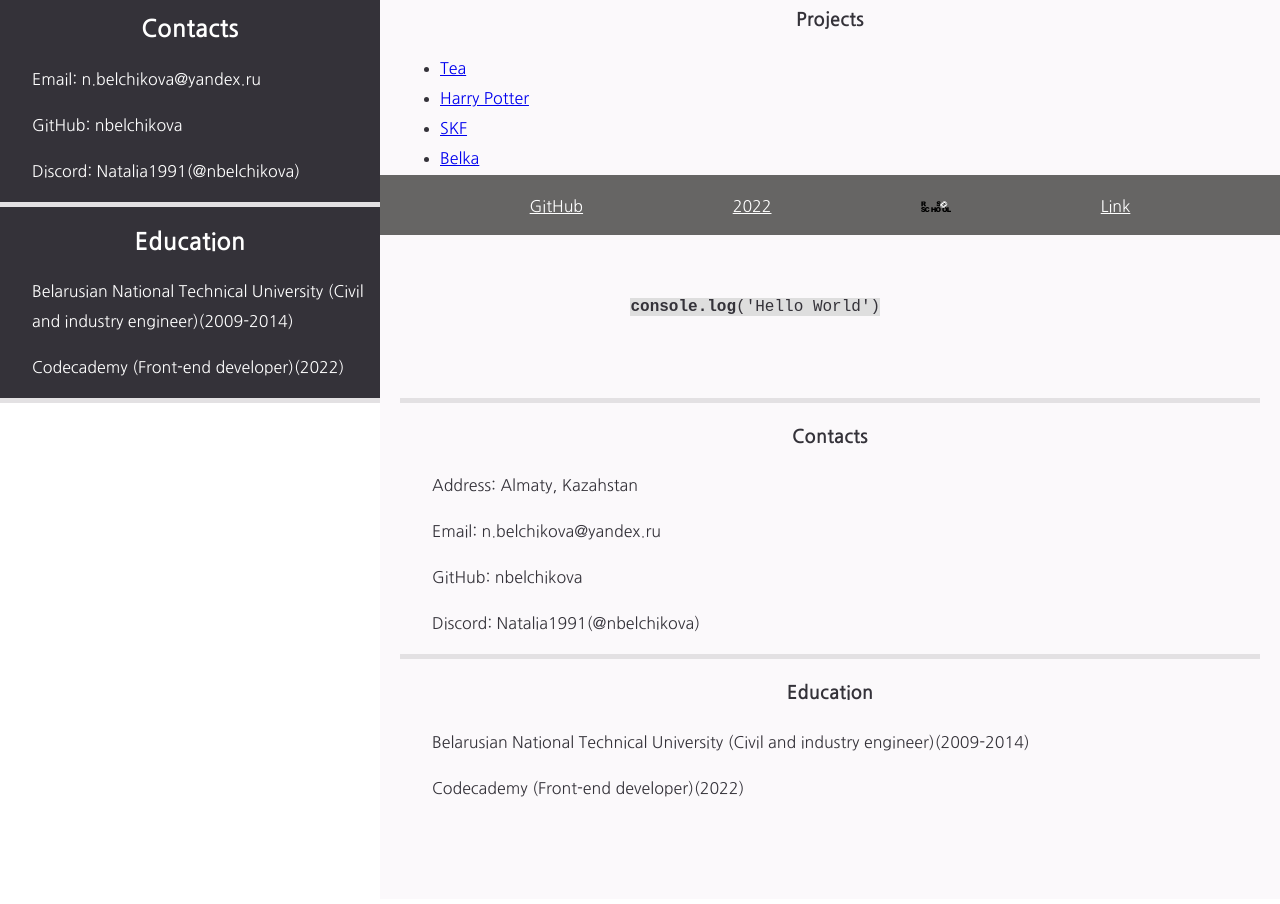
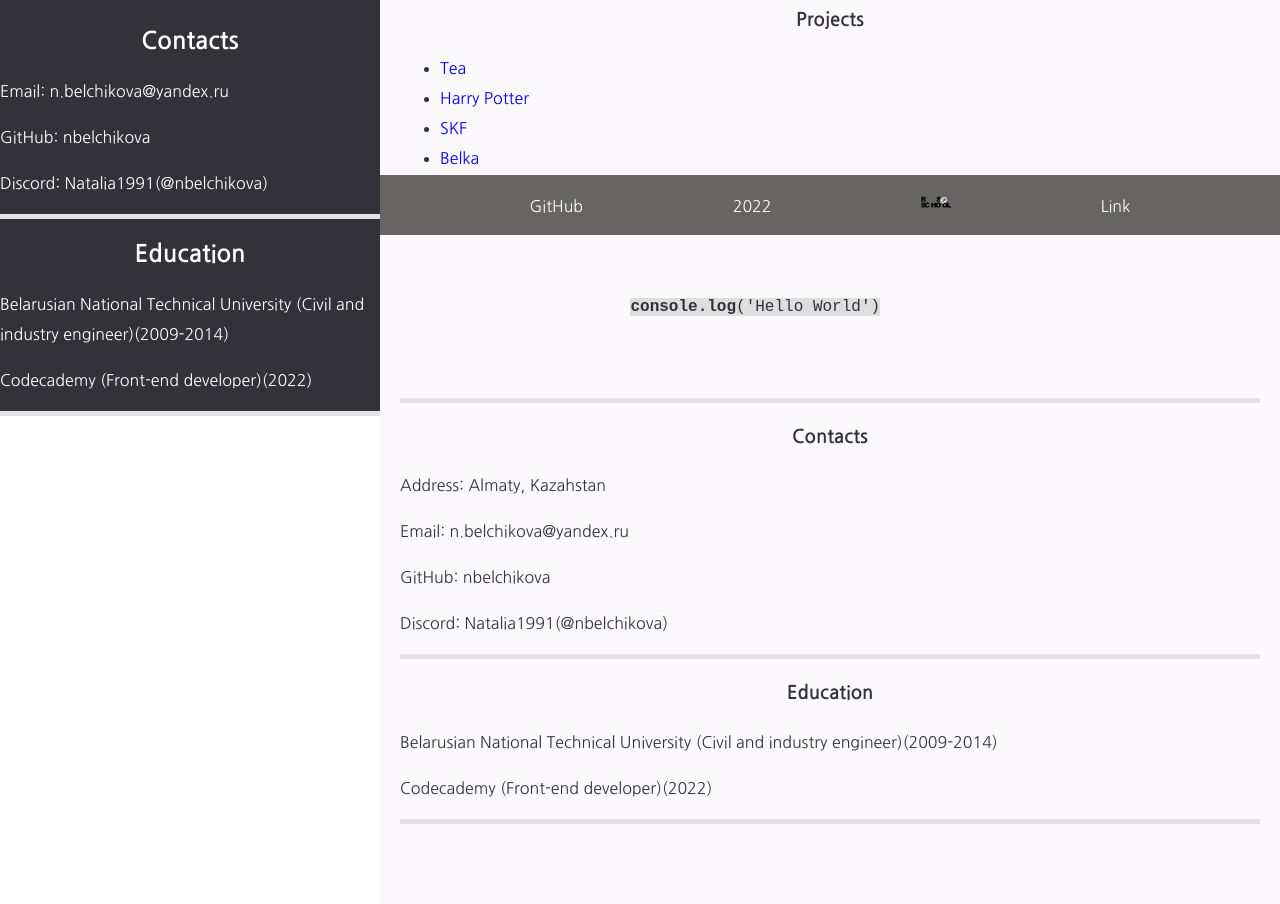
Before and after one commit to nbelchikova/rsschool-cv123, a plain HTML site: page index.html in a window 1280 px wide. Shown: the part 565-1469 px from the top of the page. Drawn offline with Linux system fonts and the light colour scheme.

Commit message:
docs: change index and html

```diff
--- a/index.html
+++ b/index.html
@@ -27,10 +27,10 @@
                 <li class="nav-item">
                     <a href="#code">Code</a>
                 </li>
-                <li class="'nav-item">
+                <li class="nav-item">
                     <a href="#projects">Projects</a>
                 </li>
-                <li class="'nav-item">
+                <li class="nav-item">
                     <a href="#education">Education</a>
                 </li>
             </ul>
@@ -38,20 +38,20 @@
     </header>
     <aside class="aside">
             <figure class="figure-left-side">
-                <img src="assets/IMG_20220327_181950 (1).jpg" class="photo" width=380 height=auto
+                <img src="assets/photo.jpg" class="photo" width=380 height=500
      alt="My photo">
             </figure>
             <section>
                 <h2 class="title-contacts">
                     Contacts
                 </h2>
-                <p class="parag" id="parag-contacts">
+                <p class="parag-contacts">
                     Email: n.belchikova@yandex.ru
                 </p>
-                <p class="parag" id="parag-contacts">
+                <p class="parag-contacts">
                     GitHub: nbelchikova
                 </p>
-                <p class="parag" id="parag-contacts">
+                <p class="parag-contacts">
                     Discord: Natalia1991(@nbelchikova)
                 </p>
             </section>
@@ -59,10 +59,10 @@
                 <h2 class="title-education">
                     Education
                 </h2>
-                <p class="parag" id="parag-education">
+                <p class="parag-education">
                     Belarusian National Technical University (Civil and industry engineer)(2009-2014)
                 </p>
-                <p class="parag" id="parag-education">
+                <p class="parag-education">
                     Codecademy (Front-end developer)(2022)
                 </p>
             </section>
@@ -72,7 +72,7 @@
     <main class="main">
             <section class="page-title">
                 <figure class="figure-right-side">
-                    <img src="assets/IMG_20220327_181950 (1).jpg" class="photo" width=380 height=auto
+                    <img src="assets/photo.jpg" class="photo" width=380 height=500
          alt="My photo">
                 </figure>
                 <h1 class="main-title">
@@ -130,27 +130,27 @@
                 <h3 class="title-contacts">
                     Contacts
                 </h3>
-                <p class="parag" id="parag-contacts">
+                <p class="parag-contacts">
                     Address: Almaty, Kazahstan
                 </p>
-                <p class="parag" id="parag-contacts">
+                <p class="parag-contacts">
                     Email: n.belchikova@yandex.ru
                 </p>
-                <p class="parag" id="parag-contacts">
+                <p class="parag-contacts">
                     GitHub: nbelchikova
                 </p>
-                <p class="parag" id="parag-contacts">
+                <p class="parag-contacts">
                     Discord: Natalia1991(@nbelchikova)
                 </p>
             </section>
-            <section class="education-right" id="education">
+            <section class="education">
                 <h3 class="title-education">
                     Education
                 </h3>
-                <p class="parag" id="parag-education">
+                <p class="parag-education">
                     Belarusian National Technical University (Civil and industry engineer)(2009-2014)
                 </p>
-                <p class="parag" id="parag-education">
+                <p class="parag-education">
                     Codecademy (Front-end developer)(2022)
                 </p>
             </section>
@@ -165,7 +165,7 @@
                 <a href="">2022</a>
             </li>
             <li class="footer-item">
-                <img src="assets/rs_school_js.svg"  class="logo" width= 30 px height= auto alt="logo">
+                <img src="assets/rs_school_js.svg"  class="logo" width= 30  height= 20 alt="logo">
             </li>
             <li class="footer-item">
                 <a href="https://rs.school/js/">Link</a>
--- a/style.css
+++ b/style.css
@@ -153,4 +153,7 @@ span {
         width: auto;
         right: 500px;
     }
+    a {
+        text-decoration: none;
+    }
 }
```
Also changed, not shown: assets/photo.jpg (renamed from assets/IMG_20220327_181950 (1).jpg).
